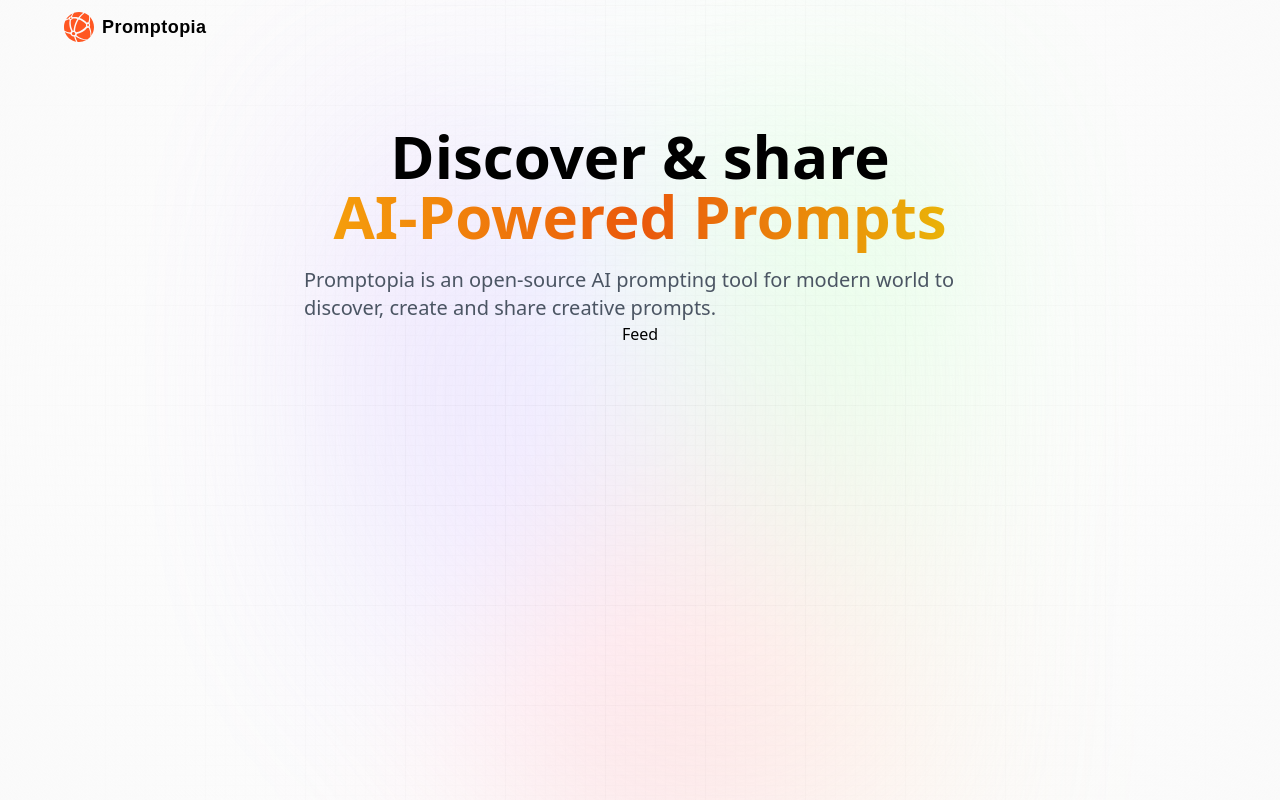
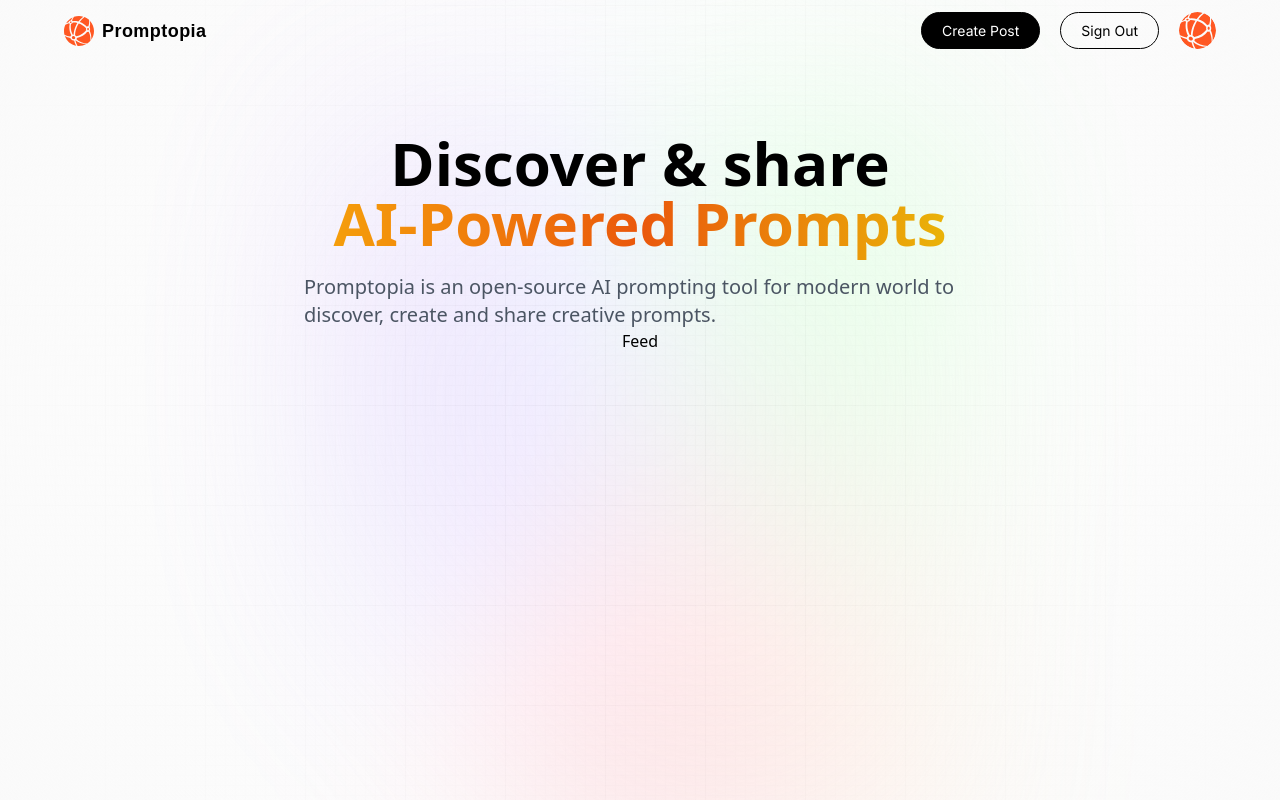
Before and after one commit to prateekvarma/next13-share-prompts, a Next.js app: page / in a window 1280 px wide. Built offline with nearby package versions, Linux system fonts and the light colour scheme.

Commit message:
Adding elements to the desktop nav

```diff
--- a/components/Nav.jsx
+++ b/components/Nav.jsx
@@ -6,6 +6,8 @@
 import { signIn, signOut, useSession, getProvider } from 'next-auth/react';
 
 const Nav = () => {
+  const isUserLoggedIn = true;
+
   return (
     <nav className='flex-between w-full mb-16 pt-3'>
       <Link href='/' className='flex gap-2 flex-center'>
@@ -18,6 +20,30 @@
         />
         <p className='logo_text'>Promptopia</p>
       </Link>
+      {/* Desktop Navigation */}
+      <div className='sm:flex hidden'>
+        {isUserLoggedIn ? (
+          <div className='flex gap-3 md:gap-5'>
+            <Link href='/create-prompt' className='black_btn'>
+              Create Post
+            </Link>
+            <button type='button' onClick={signOut} className='outline_btn'>
+              Sign Out
+            </button>
+            <Link href='/profile'>
+              <Image
+                src='/assets/images/logo.svg'
+                width={37}
+                height={37}
+                className='rounded-full'
+                alt='profile'
+              />
+            </Link>
+          </div>
+        ) : (
+          <></>
+        )}
+      </div>
     </nav>
   );
 };
```
